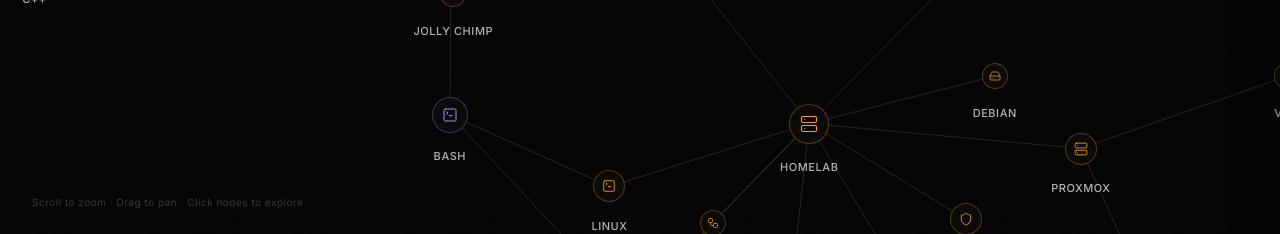
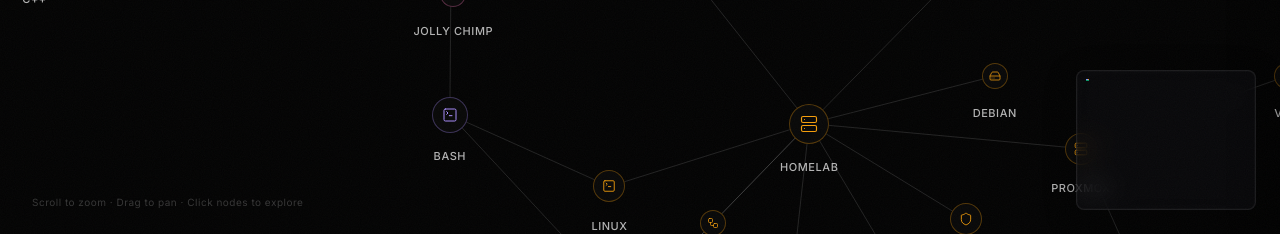
Before and after one commit to N1borg/Proof-Of-Work, a React (Vite) app: page / in a window 1280 px wide. Shown: the part 566-800 px from the top of the page. Built offline with nearby package versions, Linux system fonts and the light colour scheme.

Commit message:
fix: minimap bounds calculation to show entire network
- Use proportional padding (15% of graph size) instead of fixed 150px
- Validate that nodes have x,y coordinates before including them
- Handle edge case where no valid nodes exist
- Ensures minimap shows the complete graph regardless of scale

```diff
--- a/src/components/GraphEngine.jsx
+++ b/src/components/GraphEngine.jsx
@@ -21,23 +21,8 @@
   const [hoveredNode, setHoveredNode] = useState(null);
   const [selectedCategory, setSelectedCategory] = useState(null);
   const [zoomTransform, setZoomTransform] = useState(null);
-  const [minimapVisible, setMinimapVisible] = useState(false);
+  const [minimapVisible, setMinimapVisible] = useState(true);
   const minimapTimeoutRef = useRef(null);
-
-  // Helper to show minimap and set auto-hide timer
-  const showMinimapWithTimeout = useCallback(() => {
-    setMinimapVisible(true);
-
-    // Clear existing timeout
-    if (minimapTimeoutRef.current) {
-      clearTimeout(minimapTimeoutRef.current);
-    }
-
-    // Set new timeout to hide after 3 seconds
-    minimapTimeoutRef.current = setTimeout(() => {
-      setMinimapVisible(false);
-    }, 3000);
-  }, []);
 
   // ── Load data once ──
   useEffect(() => {
@@ -122,9 +107,8 @@
         const { x, y, k } = e.transform;
         layer.style.transform = `translate(${x}px, ${y}px) scale(${k})`;
 
-        // Update zoom transform and show minimap with auto-hide
+        // Update zoom transform for minimap
         setZoomTransform(e.transform);
-        showMinimapWithTimeout();
       });
 
     const sel = d3.select(containerRef.current);
@@ -135,7 +119,7 @@
       sel.on('.zoom', null);
       if (minimapTimeoutRef.current) clearTimeout(minimapTimeoutRef.current);
     };
-  }, [graphData, showMinimapWithTimeout]);
+  }, [graphData]);
 
   // ── Camera focus when a node is selected ──
   const focusOnGroup = useCallback((node, isExpanded = false) => {
--- a/src/components/MiniMap.jsx
+++ b/src/components/MiniMap.jsx
@@ -14,7 +14,7 @@
   // Calculate bounds of all nodes
   const bounds = useMemo(() => {
     if (!nodes || nodes.length === 0) {
-      return { minX: 0, maxX: 800, minY: 0, maxY: 600, width: 800, height: 600 };
+      return { minX: 0, maxX: 1000, minY: 0, maxY: 800, width: 1000, height: 800 };
     }
 
     let minX = Infinity, maxX = -Infinity, minY = Infinity, maxY = -Infinity;
@@ -27,32 +27,36 @@
       }
     });
 
-    // Add padding around the bounds
-    const paddingAmount = Math.max(100, (maxX - minX) * 0.1, (maxY - minY) * 0.1);
+    // If no valid nodes, return default
+    if (minX === Infinity) {
+      return { minX: 0, maxX: 1000, minY: 0, maxY: 800, width: 1000, height: 800 };
+    }
+
+    // Add proportional padding based on the graph size
+    const graphWidth = maxX - minX;
+    const graphHeight = maxY - minY;
+    const paddingX = graphWidth * 0.15; // 15% padding
+    const paddingY = graphHeight * 0.15;
+
+    minX -= paddingX;
+    maxX += paddingX;
+    minY -= paddingY;
+    maxY += paddingY;
 
     return {
-      minX: minX - paddingAmount,
-      maxX: maxX + paddingAmount,
-      minY: minY - paddingAmount,
-      maxY: maxY + paddingAmount,
-      width: (maxX - minX) + paddingAmount * 2,
-      height: (maxY - minY) + paddingAmount * 2,
+      minX,
+      maxX,
+      minY,
+      maxY,
+      width: maxX - minX,
+      height: maxY - minY,
     };
   }, [nodes]);
 
   // Calculate scale to fit the minimap
   const scale = useMemo(() => {
-    const availableWidth = MINIMAP_WIDTH - PADDING * 2;
-    const availableHeight = MINIMAP_HEIGHT - PADDING * 2;
-
-    if (bounds.width <= 0 || bounds.height <= 0) {
-      return 1;
-    }
-
-    const scaleX = availableWidth / bounds.width;
-    const scaleY = availableHeight / bounds.height;
-
-    // Use the smaller scale to ensure everything fits
+    const scaleX = (MINIMAP_WIDTH - PADDING * 2) / bounds.width;
+    const scaleY = (MINIMAP_HEIGHT - PADDING * 2) / bounds.height;
     return Math.min(scaleX, scaleY);
   }, [bounds]);
 
@@ -144,20 +148,10 @@
         {/* Minimap SVG */}
         <svg
           className="w-full h-full"
-          style={{ display: 'block', backgroundColor: 'rgba(0,0,0,0.2)' }}
+          style={{ display: 'block' }}
           viewBox={`0 0 ${MINIMAP_WIDTH} ${MINIMAP_HEIGHT}`}
-          preserveAspectRatio="xMidYMid meet"
           shapeRendering="crispEdges"
         >
-          {/* Background */}
-          <rect
-            x="0"
-            y="0"
-            width={MINIMAP_WIDTH}
-            height={MINIMAP_HEIGHT}
-            fill="rgba(0,0,0,0.1)"
-          />
-
           {/* Links */}
           {links.map((link, i) => {
             const source = link.source.id ? link.source : nodes.find(n => n.id === link.source);
```
